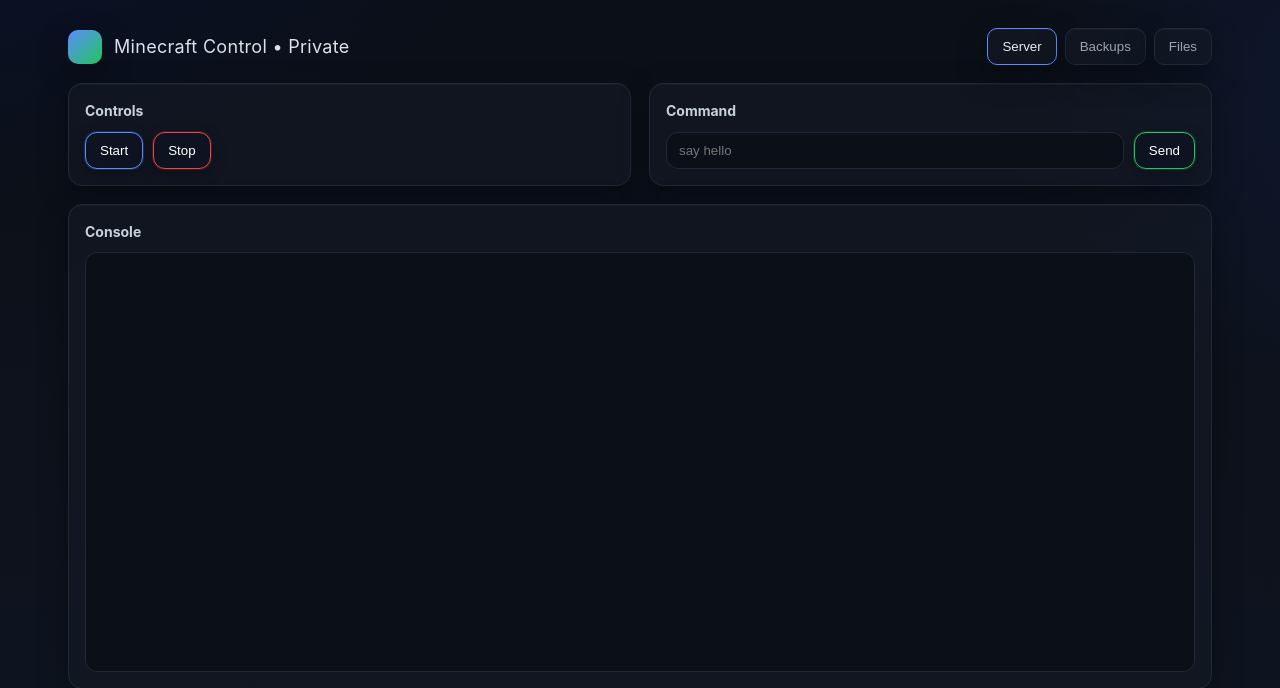
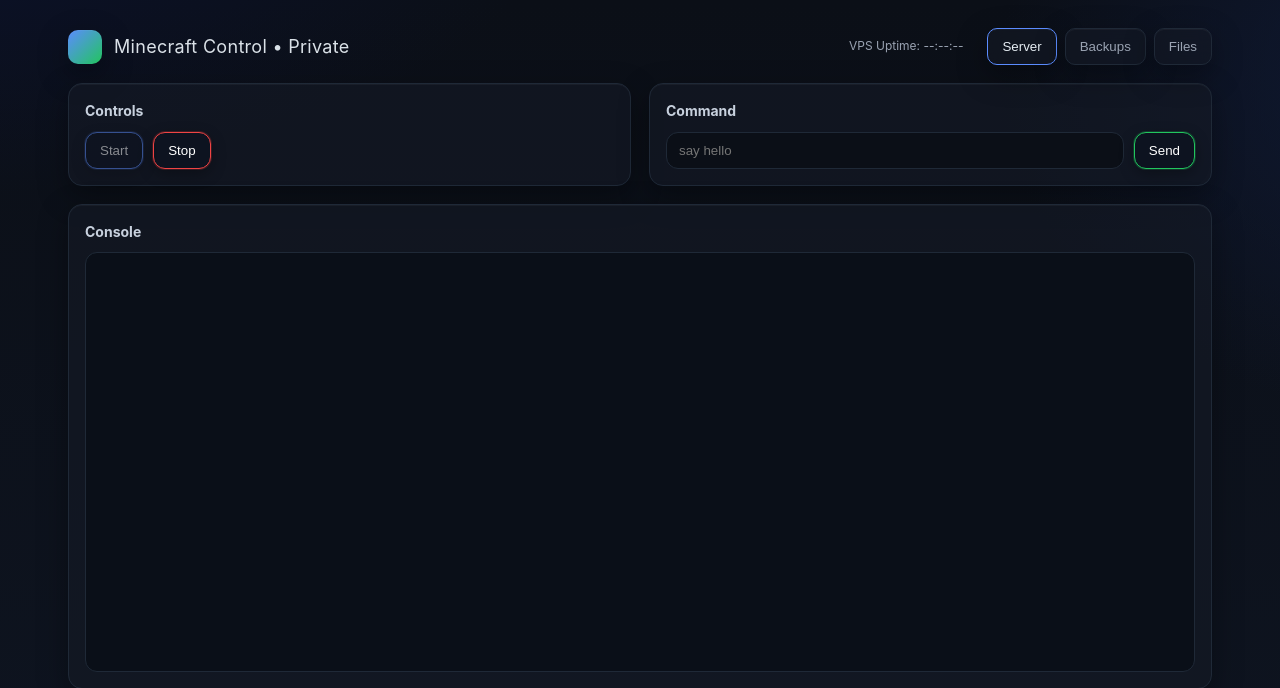
Before and after one commit to aptdnfapt/mc-webgui, a Flask app: page / in a window 1280 px wide. Shown: the top 688 px of the page. Run offline with Flask 2, Linux system fonts and the light colour scheme; some libraries are stand-ins or nearby versions.

Commit message:
added start stop info to website and uptime clock

```diff
--- a/app.py
+++ b/app.py
@@ -1,5 +1,6 @@
 import os
 import threading
+import time
 from flask import Flask, render_template, request, jsonify
 from flask_socketio import SocketIO, emit
 from dotenv import load_dotenv
@@ -49,6 +50,11 @@ def send_command_route():
     result = server_manager.send_minecraft_command(command)
     return jsonify(result)
 
+@app.route('/api/server_status', methods=['GET'])
+def server_status_route():
+    is_running = server_manager.is_server_running()
+    return jsonify({"status": "success", "is_running": is_running})
+
 @app.route('/api/run_backup', methods=['POST'])
 def run_backup_route():
     if not backup_lock.acquire(blocking=False):
@@ -92,6 +98,23 @@ def upload_file_route():
     return jsonify(result)
 
 # --- SocketIO Event Handlers ---
+def get_system_uptime():
+    """Reads system uptime from /proc/uptime. Returns seconds as float or None."""
+    try:
+        with open('/proc/uptime', 'r') as f:
+            uptime_seconds = float(f.readline().split()[0])
+            return uptime_seconds
+    except (FileNotFoundError, IndexError, ValueError):
+        return None
+
+def system_uptime_emitter(socketio):
+    """Periodically sends system uptime to clients."""
+    while True:
+        uptime = get_system_uptime()
+        if uptime is not None:
+            socketio.emit('system_uptime', {'uptime': uptime})
+        time.sleep(1) # Update every second
+
 def read_log_history(log_path):
     """Reads the entire content of a log file, cleaning ANSI codes."""
     try:
@@ -120,6 +143,7 @@ if __name__ == '__main__':
     # Start background threads for log streaming
     threading.Thread(target=log_streamer.stream_log_file, args=(socketio, MINECRAFT_CONSOLE_LOG, 'console_output'), daemon=True).start()
     threading.Thread(target=log_streamer.stream_log_file, args=(socketio, BACKUP_LOG, 'backup_output'), daemon=True).start()
+    threading.Thread(target=system_uptime_emitter, args=(socketio,), daemon=True).start()
 
     host = os.getenv('FLASK_HOST', '0.0.0.0')
     port = int(os.getenv('FLASK_PORT', 5000))
--- a/server_manager.py
+++ b/server_manager.py
@@ -74,3 +74,22 @@ def run_backup_script():
         return {"status": "success", "message": "Backup script completed successfully."}
     except Exception as e:
         return {"status": "error", "message": f"Failed to run backup script: {e}"}
+
+def is_server_running():
+    """Checks if the Minecraft server (paper.jar) process is running."""
+    # This uses pgrep to find a process whose command line matches 'paper.jar'.
+    # pgrep returns an exit code of 0 if a process is found, and 1 otherwise.
+    command = "pgrep -f paper.jar"
+    try:
+        # We run the command and check the return code.
+        # We redirect stdout/stderr to DEVNULL as we don't need the PID, just its existence.
+        # check=True makes subprocess.run raise CalledProcessError on a non-zero exit code.
+        subprocess.run(command, shell=True, check=True, stdout=subprocess.DEVNULL, stderr=subprocess.DEVNULL)
+        return True
+    except subprocess.CalledProcessError:
+        # This exception occurs if pgrep returns a non-zero exit code (e.g., process not found).
+        return False
+    except FileNotFoundError:
+        # This occurs if pgrep is not installed on the system.
+        print("Warning: 'pgrep' command not found. Cannot determine server status reliably.")
+        return False
--- a/static/js/main.js
+++ b/static/js/main.js
@@ -12,6 +12,7 @@ document.addEventListener('DOMContentLoaded', () => {
 
     const consoleOutput = document.getElementById('console-output');
     const backupOutput = document.getElementById('backup-output');
+    const uptimeClock = document.getElementById('uptime-clock');
 
     const startBtn = document.getElementById('start-btn');
     const stopBtn = document.getElementById('stop-btn');
@@ -20,8 +21,37 @@ document.addEventListener('DOMContentLoaded', () => {
     const commandInput = document.getElementById('command-input');
 
     // Event Listeners for server control buttons
-    startBtn.addEventListener('click', () => postData('/api/start_server'));
-    stopBtn.addEventListener('click', () => postData('/api/stop_server'));
+    async function updateServerStatus() {
+        try {
+            const response = await fetch('/api/server_status');
+            const data = await response.json();
+            if (data.status === 'success') {
+                startBtn.disabled = data.is_running;
+                stopBtn.disabled = !data.is_running;
+            } else {
+                console.error('Could not get server status:', data.message);
+                // Disable both if status is uncertain
+                startBtn.disabled = true;
+                stopBtn.disabled = true;
+            }
+        } catch (error) {
+            console.error('Error fetching server status:', error);
+            startBtn.disabled = true;
+            stopBtn.disabled = true;
+        }
+    }
+
+    startBtn.addEventListener('click', async () => {
+        startBtn.disabled = true; // Immediately disable to prevent double clicks
+        await postData('/api/start_server');
+        setTimeout(updateServerStatus, 2000); // Re-check status after a delay
+    });
+
+    stopBtn.addEventListener('click', async () => {
+        stopBtn.disabled = true; // Immediately disable to prevent double clicks
+        await postData('/api/stop_server');
+        setTimeout(updateServerStatus, 2000); // Re-check status after a delay
+    });
     backupBtn.addEventListener('click', async () => {
         if (confirm("Are you sure you want to start a new backup? The server will be stopped temporarily.")) {
             backupBtn.disabled = true;
@@ -142,6 +172,29 @@ document.addEventListener('DOMContentLoaded', () => {
         if (msg.status === 'finished') {
             console.log('Backup process finished.');
             backupBtn.disabled = false;
+        }
+    });
+
+    function formatUptime(totalSeconds) {
+        const days = Math.floor(totalSeconds / 86400);
+        totalSeconds %= 86400;
+        const hours = Math.floor(totalSeconds / 3600);
+        totalSeconds %= 3600;
+        const minutes = Math.floor(totalSeconds / 60);
+        const seconds = Math.floor(totalSeconds % 60);
+
+        const pad = (num) => String(num).padStart(2, '0');
+
+        let uptimeString = `${pad(hours)}:${pad(minutes)}:${pad(seconds)}`;
+        if (days > 0) {
+            uptimeString = `${days}d ${uptimeString}`;
+        }
+        return uptimeString;
+    }
+
+    socket.on('system_uptime', (data) => {
+        if (uptimeClock && data.uptime) {
+            uptimeClock.textContent = formatUptime(data.uptime);
         }
     });
 
@@ -391,4 +444,5 @@ document.addEventListener('DOMContentLoaded', () => {
     });
 
     fetchFiles(currentDirectory);
+    updateServerStatus(); // Check server status on page load
 });
--- a/templates/index.html
+++ b/templates/index.html
@@ -24,7 +24,8 @@
     .brand{display:flex; align-items:center; gap:12px}
     .logo{width:34px; height:34px; border-radius:10px; background:linear-gradient(135deg,#5b8cff 0%,#22c55e 100%); box-shadow:var(--shadow)}
     .title{font-size:18px; letter-spacing:.3px; opacity:.95}
-    .tabs{display:flex; gap:8px}
+    .tabs{display:flex; align-items:center; gap:8px}
+    .uptime{margin-right:16px; font-size:12px; white-space:nowrap}
     .tab{padding:10px 14px; border:1px solid var(--stroke); border-radius:10px; color:var(--muted); background:var(--glass); backdrop-filter: blur(8px); cursor:pointer; box-shadow:var(--shadow)}
     .tab.active{color:var(--ink); border-color:var(--pri)}
     .btn, .tab, .input, select, .file, .file-root{transition:all .15s ease}
@@ -73,6 +74,7 @@
         <div class="title">Minecraft Control • Private</div>
       </div>
       <div class="tabs">
+        <div class="uptime muted">VPS Uptime: <span id="uptime-clock">--:--:--</span></div>
         <button class="tab active" data-tab="server">Server</button>
         <button class="tab" data-tab="backups">Backups</button>
         <button class="tab" data-tab="files">Files</button>
```
